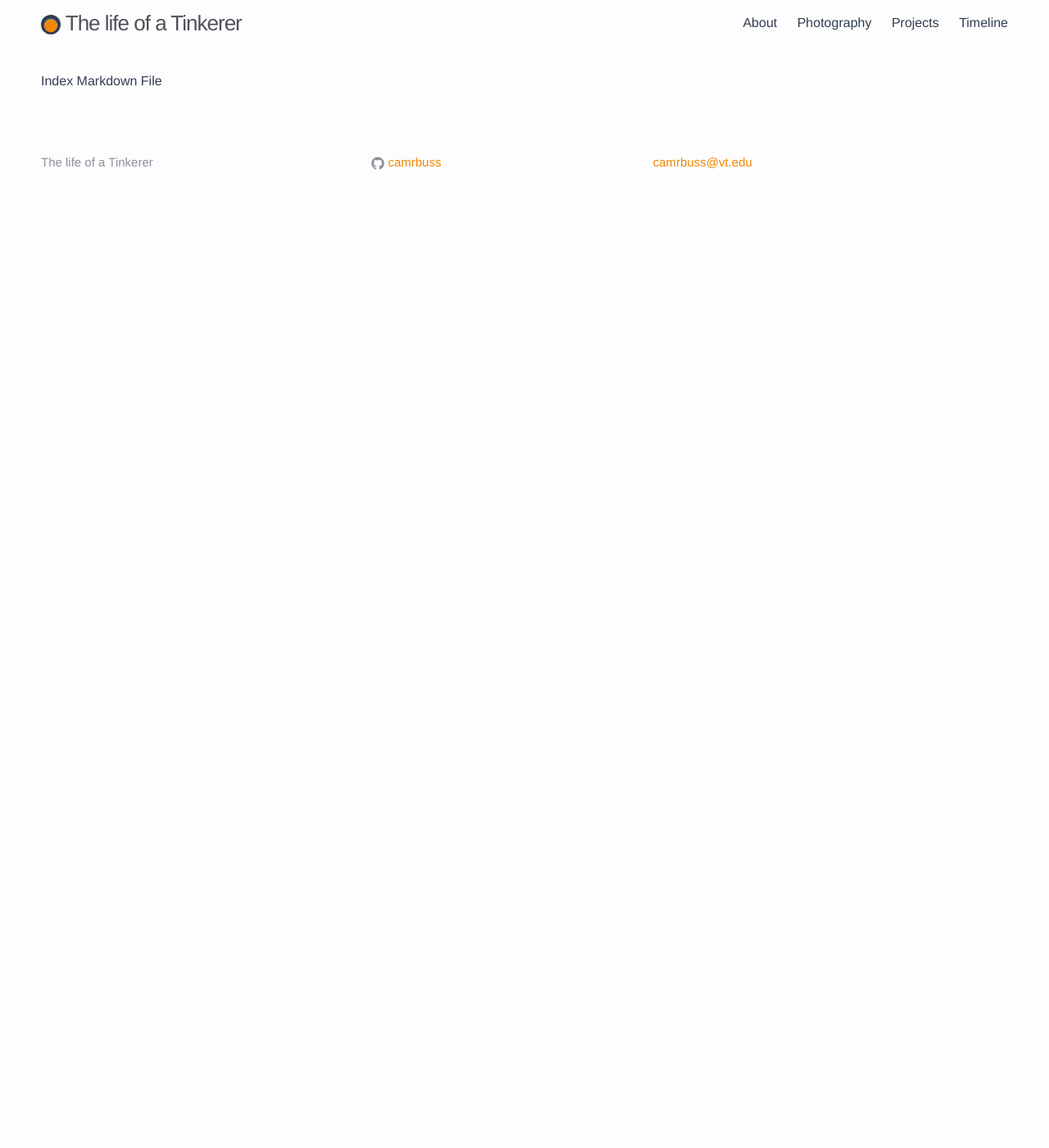
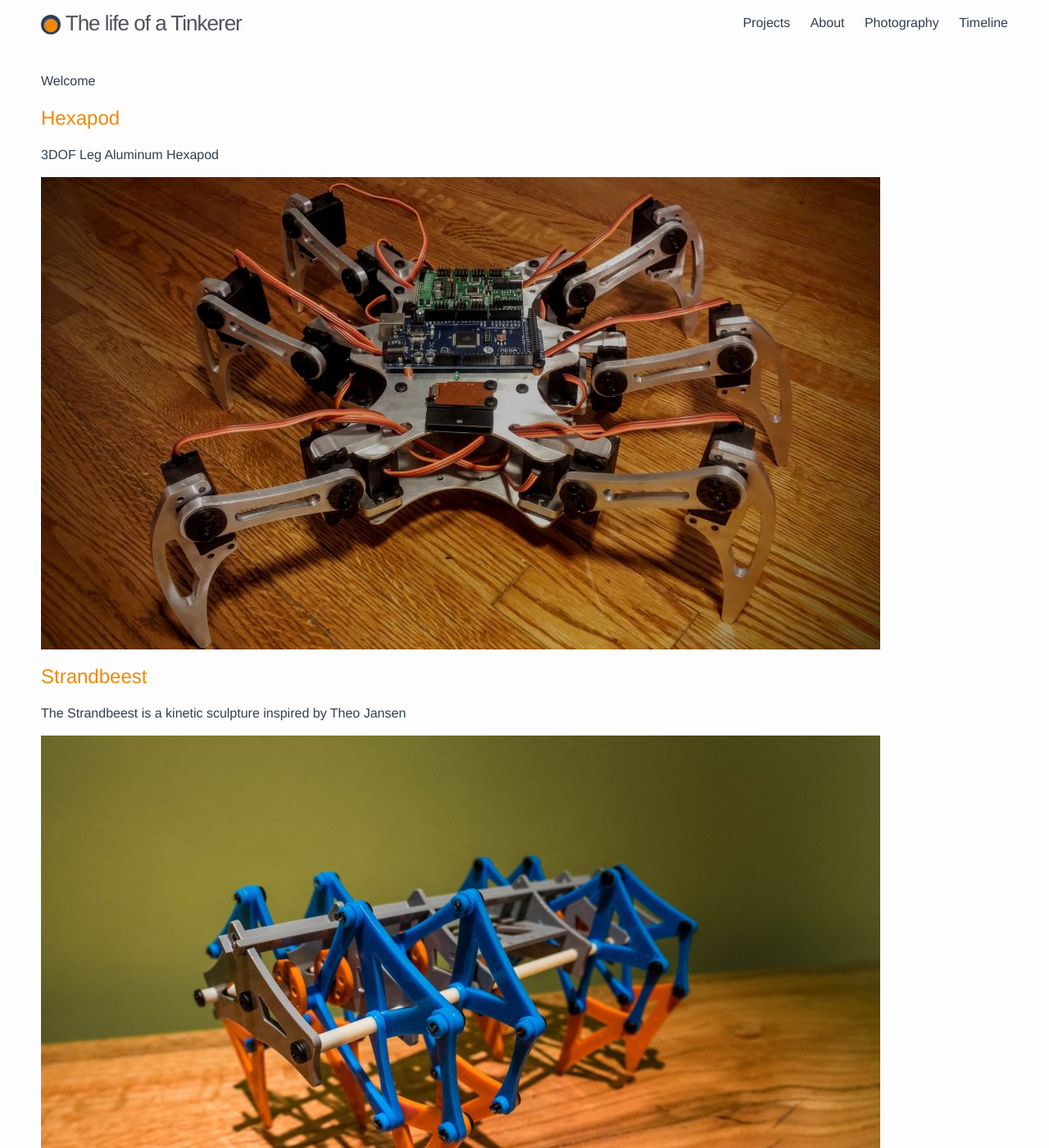
Before and after one commit to camrbuss/camsite, a Jekyll site: the page built from index.md, in a window 1280 px wide and 1400 px high. Shown: the whole window at 82% size. Built offline with Jekyll 4.4.1, drawn with Linux system fonts in a browser that asks for light colours.

Commit message:
Added Project Collections

```diff
--- a/_config.yml
+++ b/_config.yml
@@ -7,6 +7,10 @@ baseurl: "/camsite" # the subpath of your site, e.g. /blog
 url: "https://camrbuss.github.io" # the base hostname & protocol for your site, e.g. http://example.com
 github_username:  camrbuss
 
+collections:
+  projects:
+    output: true
+
 sass:
   sass_dir: _sass
   style: compressed
--- a/_includes/header.html
+++ b/_includes/header.html
@@ -10,8 +10,8 @@
 
       <nav class="site-nav">
 
-
         <div class="trigger">
+          <a class="page-link" href="{{ site.baseurl }}/"> Projects </a>
           {% for page in site.pages %}
             {% if page.title %}
             <a class="page-link" href="{{ page.url | prepend: site.baseurl }}">{{ page.title }}</a>
--- a/_layouts/projects.html
+++ b/_layouts/projects.html
@@ -9,6 +9,7 @@
 
     <div class="page-content">
       <div class="wrapper">
+        <h1> {{ page.name }} </h1>
         {{ content }}
       </div>
     </div>
--- /dev/null
+++ b/_projects/hexapod.md
@@ -0,0 +1,7 @@
+---
+layout: projects
+name: Hexapod
+description: 3DOF Leg Aluminum Hexapod
+image: /assets/hexapod.jpg
+permalink: /hexapod/
+---
--- /dev/null
+++ b/_projects/strandbeest.md
@@ -0,0 +1,9 @@
+---
+layout: projects
+name: Strandbeest
+description: The Strandbeest is a kinetic sculpture inspired by Theo Jansen
+image: /assets/strandbeest.jpg
+permalink: /strandbeest/
+---
+
+The Strandbeest is a kinetic sculpture inspired by Theo Jansen. First I started with a kinetic CAD model and then built it out of laser cut acrylic.
--- a/index.md
+++ b/index.md
@@ -3,4 +3,14 @@ layout: default
 permalink: /
 ---
 
-Index Markdown File
+Welcome
+
+{% for project in site.projects %}
+  <h2>
+    <a href="{{ project.url | prepend: site.baseurl }}">
+      {{ project.name }}
+    </a>
+  </h2>
+  <p>{{ project.description }}</p>
+  <img src="{{ project.image | prepend: site.baseurl }}" />
+{% endfor %}
```
Also changed, not shown: projects.md (deleted, +0 -20 lines), assets/hexapod.jpg (added), assets/strandbeest.jpg (added).
